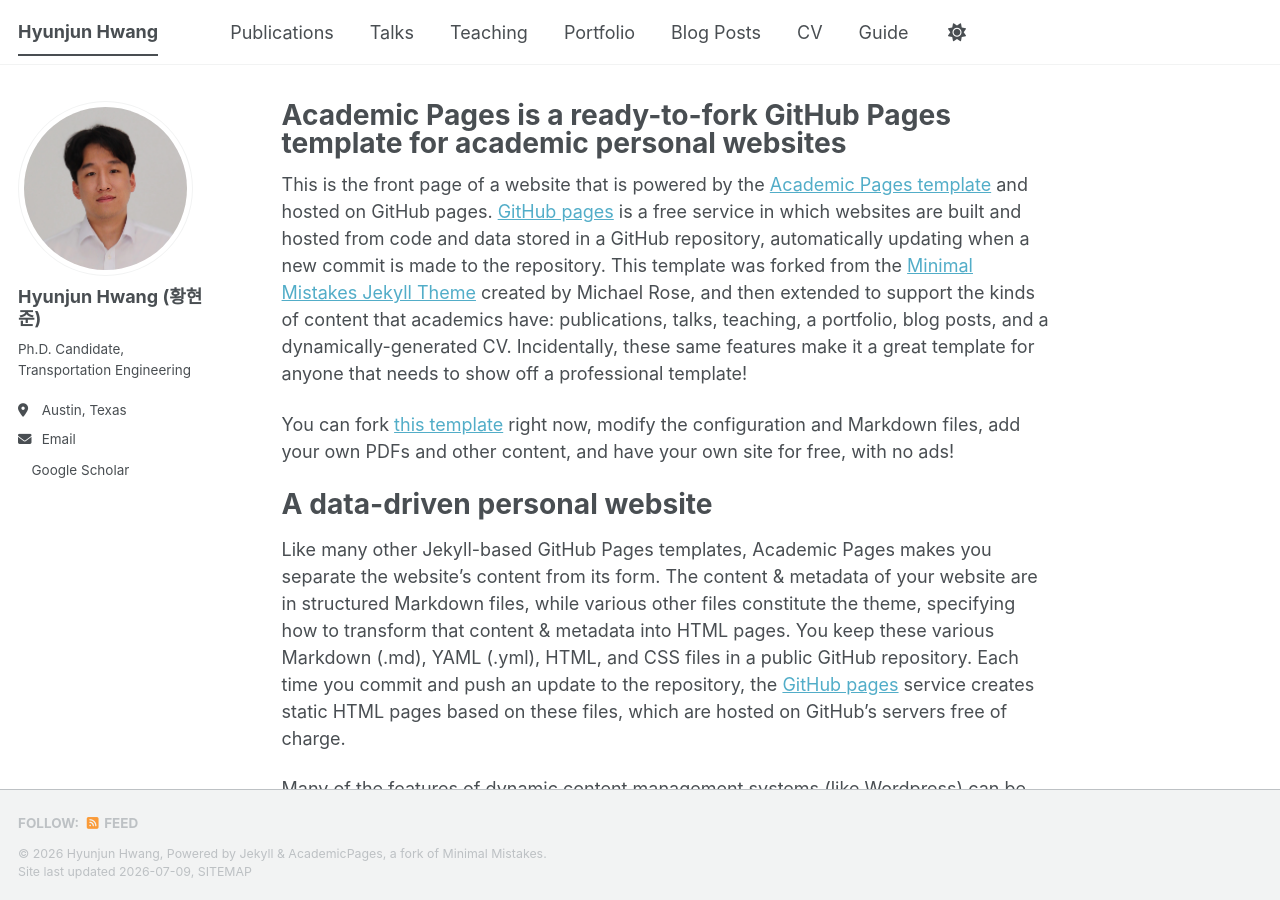
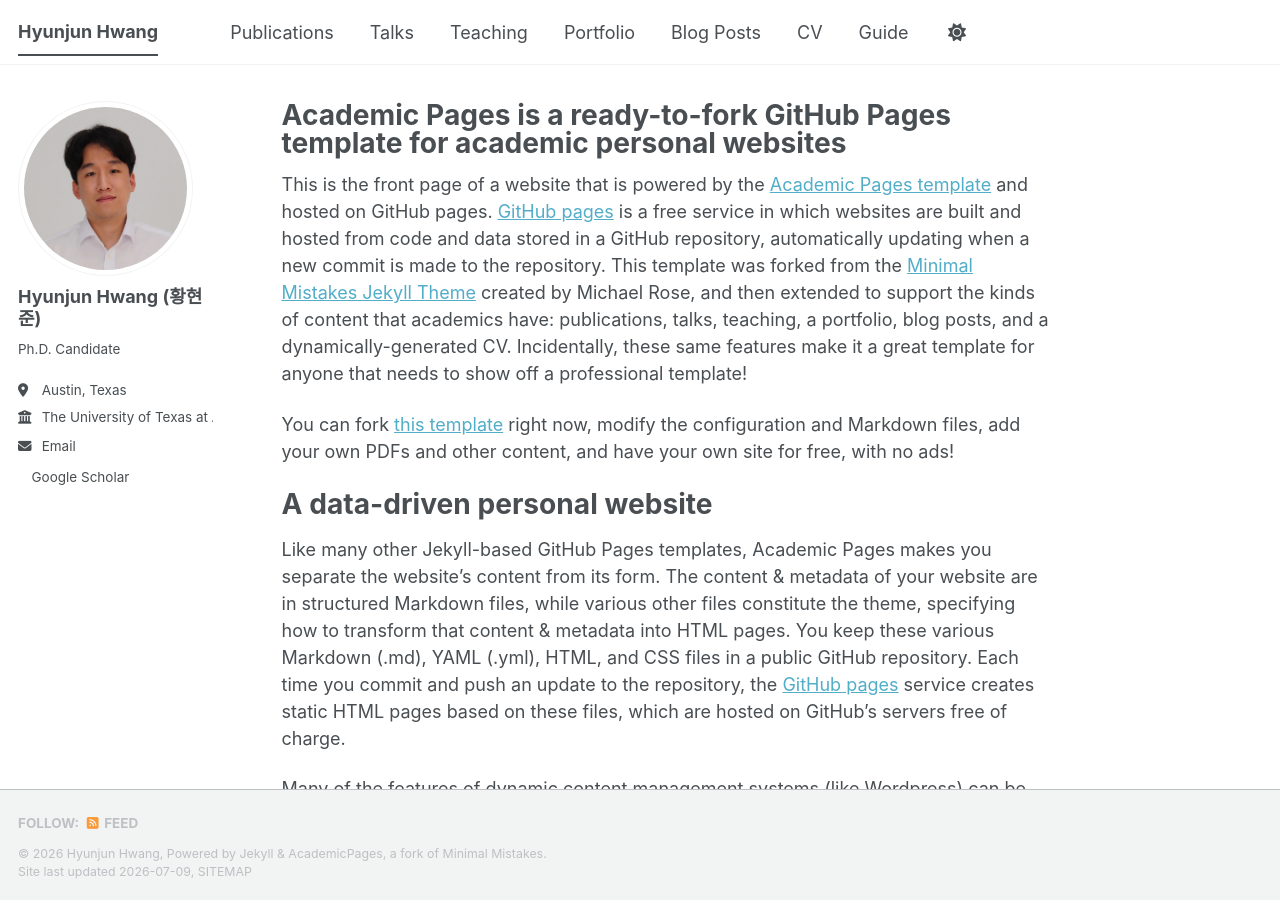
Before and after one commit to hyunjunhwang/hyunjunhwang.github.io, a Jekyll site: the page built from _pages/about.md, in a window 1280 px wide and 900 px high. Built offline with Jekyll 4.4.1, drawn with Linux system fonts in a browser that asks for light colours; a style sheet for code colours, icons or effects is not loaded.

Commit message:
Update _config.yml

```diff
--- a/_config.yml
+++ b/_config.yml
@@ -26,9 +26,9 @@ author:
   avatar           : "Profile.jpg"
   name             : "Hyunjun Hwang (황현준)"
   pronouns         : # example: "she/her"
-  bio              : "Ph.D. Candidate, Transportation Engineering"
+  bio              : "Ph.D. Candidate"
   location         : "Austin, Texas"
-  school           : "The University of Texas at Austin"
+  employer         : "The University of Texas at Austin"
   uri              : # URL
   email            : "hjhwang@utexas.edu"
 
```
